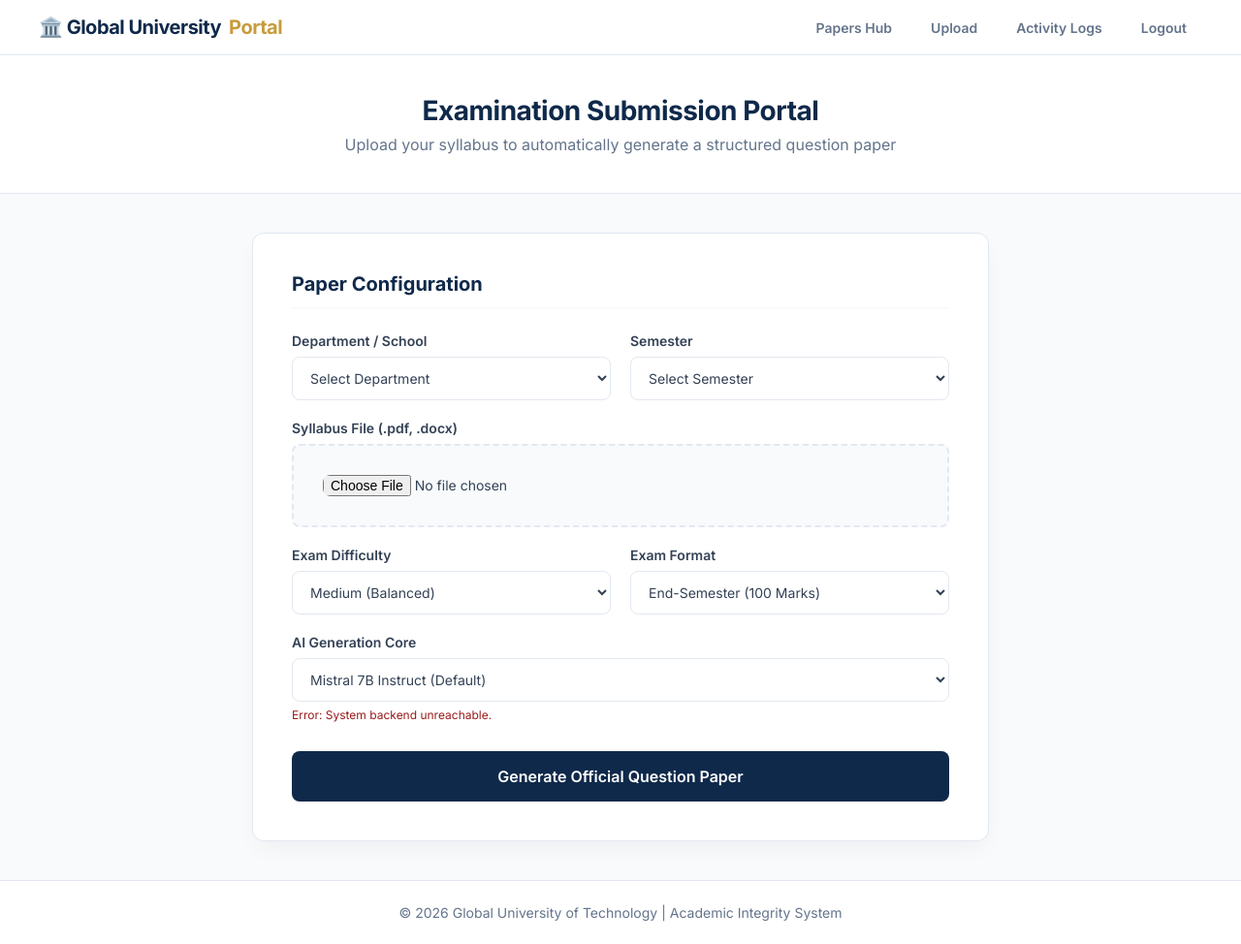
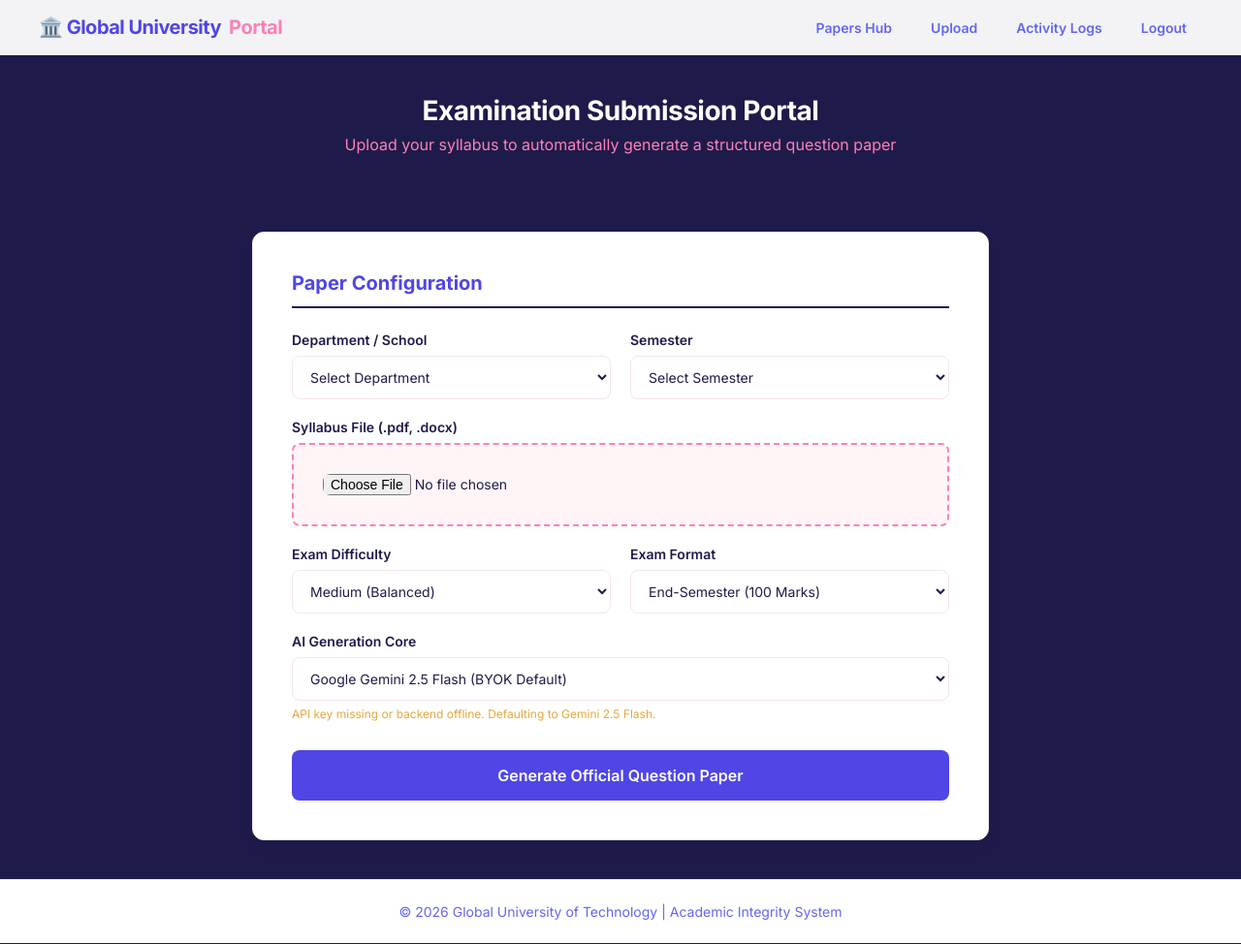
Before and after one commit to vaishcod/Question-Paper-Generator, a Flask app: page /upload in a window 1280 px wide. Shown: the whole page at 97% size. Run offline with Flask 3, Linux system fonts and the light colour scheme; the visitor is signed in with stand-in values (Sample User, id 1); data comes from the database, SQL or seed files in the repository; data that the repository does not hold is empty; parts of the project's set-up code (start-up, migrations or seed data) failed here and were passed over.

Commit message:
upload.html

```diff
--- a/templates/upload.html
+++ b/templates/upload.html
@@ -7,13 +7,13 @@
     <link href="https://fonts.googleapis.com/css2?family=Inter:wght@300;400;500;600;700&display=swap" rel="stylesheet">
     <style>
         :root {
-            --primary: #0F294A;
-            --accent: #C89B3C;
-            --bg-color: #F8FAFC;
+            --primary: #4F46E5;
+            --accent: #FF80B5;
+            --bg-color: #1E1B4B;
             --card-bg: #FFFFFF;
-            --text-main: #334155;
-            --text-light: #64748B;
-            --border: #E2E8F0;
+            --text-main: #1E1B4B;
+            --text-light: #6366F1;
+            --border: #F5E6EB;
         }
 
         * {
@@ -82,14 +82,14 @@
 
 
         header {
-            background-color: var(--card-bg);
+            background-color: transparent;
             padding: 40px 20px;
             text-align: center;
-            border-bottom: 1px solid var(--border);
+            border-bottom: none;
         }
 
         header h1 {
-            color: var(--primary);
+            color: #FFFFFF;
             font-size: 28px;
             font-weight: 700;
             margin-bottom: 8px;
@@ -97,7 +97,7 @@
         }
 
         header p {
-            color: var(--text-light);
+            color: #FF80B5;
             font-size: 16px;
         }
 
@@ -165,16 +165,18 @@
         }
 
         .file-drop-zone {
-            border: 2px dashed var(--border);
+            border: 2px dashed var(--accent);
             border-radius: 8px;
             padding: 30px;
             text-align: center;
-            background-color: var(--bg-color);
-            transition: border-color 0.2s;
+            background-color: #FFF5F7;
+            color: var(--text-main);
+            transition: all 0.2s;
         }
 
         .file-drop-zone:hover {
             border-color: var(--primary);
+            background-color: #F0F1FF;
         }
 
         .file-drop-zone input[type="file"] {
@@ -182,6 +184,7 @@
             border: none;
             padding: 0;
             color: var(--text-main);
+            cursor: pointer;
         }
 
         button.submit-btn {
@@ -309,7 +312,7 @@
                     <div class="form-group full-width">
                         <label>AI Generation Core</label>
                         <select name="model" id="model-select" required>
-                            <option value="mistralai/mistral-7b-instruct">Mistral 7B Instruct (Default)</option>
+                            <option value="google/gemini-2.5-flash">Google Gemini 2.5 Flash (BYOK Default)</option>
                         </select>
                         <small id="model-status"
                             style="color: var(--text-light); margin-top: 6px; display: block; font-size: 12px;">Establishing
@@ -360,11 +363,12 @@
                 .then(data => {
                     const models = data.models || [];
                     if (models.length === 0) {
-                        statusEl.innerText = "Error: System backend unreachable.";
-                        statusEl.style.color = "#991B1B";
+                        statusEl.innerText = "API key missing or backend offline. Defaulting to Gemini 2.5 Flash.";
+                        statusEl.style.color = "#E5A93C"; // Warning soft orange
                         return;
                     }
 
+                    // Preserve existing fallback option in case we want to re-add it or clear safely
                     selectEl.innerHTML = "";
 
                     models.forEach(m => {
@@ -376,9 +380,7 @@
                         }
                         opt.textContent = modelName;
 
-                        if (m.id === "meta-llama/llama-3-8b-instruct:free") {
-                            opt.selected = true;
-                        } else if (m.id === "mistralai/mistral-7b-instruct" && !selectEl.querySelector("option[selected]")) {
+                        if (m.id === "google/gemini-2.5-flash") {
                             opt.selected = true;
                         }
                         selectEl.appendChild(opt);
@@ -388,8 +390,8 @@
                 })
                 .catch(err => {
                     console.error("Failed to load models:", err);
-                    statusEl.innerText = "Backend Handshake Failed: " + err.message;
-                    statusEl.style.color = "#991B1B";
+                    statusEl.innerText = "System Handshake Offline. Defaulting to Gemini 2.5 Flash.";
+                    statusEl.style.color = "#E5A93C"; // Warning soft orange
                 });
         });
     </script>
```
